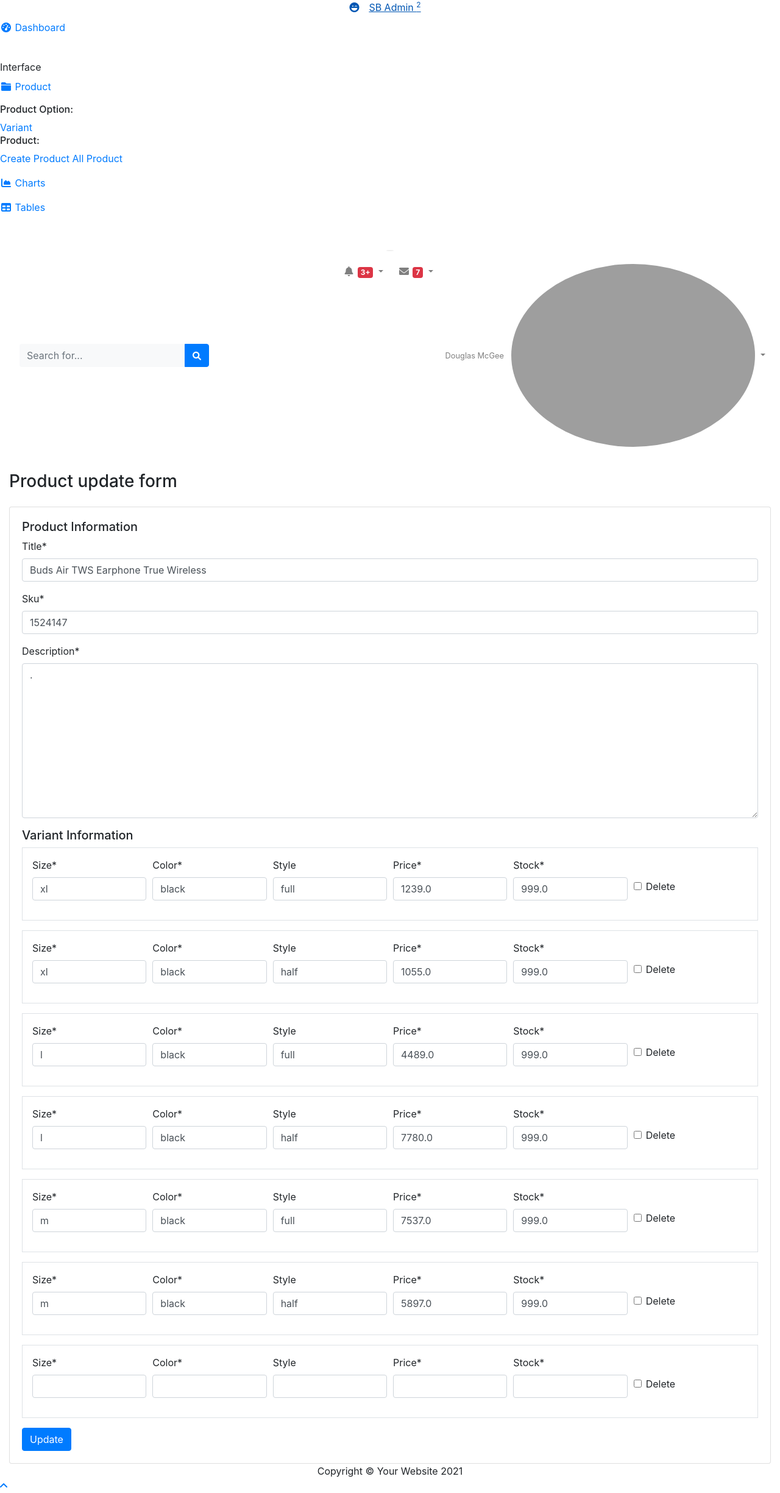
After one commit to MehediBijoy/django-coding-test-mware, a Django app: page /product/update/3/ in a window 1280 px wide. The commit adds this page. Shown: the whole page at 61% size. Run offline with Django 3.2, Linux system fonts and the light colour scheme; data comes from the database, SQL or seed files in the repository; style sheets or scripts are compiled from the project's sources; some libraries are stand-ins or nearby versions; grey boxes are pictures that could not be loaded.

Commit message:
added product update view

```diff
--- a/src/config/settings.py
+++ b/src/config/settings.py
@@ -38,7 +38,9 @@ INSTALLED_APPS = [
     'django_extensions',
     'rest_framework',
     'authentication',
-    'product'
+    'product',
+    'crispy_forms',
+    'crispy_bootstrap4',
 ]
 
 MIDDLEWARE = [
@@ -132,3 +134,5 @@ MEDIA_URL = '/media/'
 DEFAULT_AUTO_FIELD = 'django.db.models.BigAutoField'
 
 LOGIN_REDIRECT_URL = '/dashboard'
+
+CRISPY_TEMPLATE_PACK = 'bootstrap4'
--- a/src/product/forms.py
+++ b/src/product/forms.py
@@ -1,14 +1,46 @@
-from django.forms import forms, ModelForm, CharField, TextInput, Textarea, BooleanField, CheckboxInput
+from django import forms
 
-from product.models import Variant
+from product.models import Product, Variant, ProductVariantPrice, ProductVariant
 
 
-class VariantForm(ModelForm):
+class VariantForm(forms.ModelForm):
     class Meta:
         model = Variant
         fields = '__all__'
         widgets = {
-            'title': TextInput(attrs={'class': 'form-control'}),
-            'description': Textarea(attrs={'class': 'form-control'}),
-            'active': CheckboxInput(attrs={'class': 'form-check-input', 'id': 'active'})
+            'title': forms.TextInput(attrs={'class': 'form-control'}),
+            'description': forms.Textarea(attrs={'class': 'form-control'}),
+            'active': forms.CheckboxInput(attrs={'class': 'form-check-input', 'id': 'active'})
         }
+
+
+class ProductForm(forms.ModelForm):
+    class Meta:
+        model = Product
+        fields = '__all__'
+
+
+class ProductVariantPriceForm(forms.ModelForm):
+    color = forms.CharField(label='Color', max_length=20)
+    size = forms.CharField(label='Size', max_length=20)
+    style = forms.CharField(label='Style', max_length=20, required=False)
+
+    class Meta:
+        model = ProductVariantPrice
+        fields = ['color', 'size', 'style', 'price', 'stock']
+
+    def __init__(self, *args, **kwargs):
+        super(ProductVariantPriceForm, self).__init__(*args, **kwargs)
+
+        self.fields['size'].initial = self.get_product_variant('one')
+        self.fields['color'].initial = self.get_product_variant('two')
+        self.fields['style'].initial = self.get_product_variant('three')
+
+    def get_product_variant(self, variant_title):
+        try:
+            return ProductVariant.objects.get(
+                id=getattr(self.instance,
+                           f'product_variant_{variant_title}_id')
+            ).variant_title
+        except ProductVariant.DoesNotExist:
+            return None
--- a/src/product/models.py
+++ b/src/product/models.py
@@ -7,6 +7,9 @@ class Variant(TimeStampMixin):
     title = models.CharField(max_length=40, unique=True)
     description = models.TextField()
     active = models.BooleanField(default=True)
+
+    def __str__(self):
+        return self.title
 
 
 class Product(TimeStampMixin):
@@ -28,6 +31,9 @@ class ProductVariant(TimeStampMixin):
     variant = models.ForeignKey(Variant, on_delete=models.CASCADE)
     product = models.ForeignKey(Product, on_delete=models.CASCADE)
 
+    def __str__(self):
+        return self.variant_title
+
 
 class ProductVariantPrice(TimeStampMixin):
     product_variant_one = models.ForeignKey(ProductVariant, on_delete=models.CASCADE, null=True,
@@ -38,4 +44,6 @@ class ProductVariantPrice(TimeStampMixin):
                                               related_name='product_variant_three')
     price = models.FloatField()
     stock = models.FloatField()
-    product = models.ForeignKey(Product, on_delete=models.CASCADE, related_name='product_variant_prices')
+    product = models.ForeignKey(
+        Product, on_delete=models.CASCADE, related_name='product_variant_prices'
+    )
--- /dev/null
+++ b/src/product/templates/products/edit.html
@@ -0,0 +1,67 @@
+{% extends 'backend/base.html' %}
+{% load crispy_forms_tags %}
+
+{% block title %} Product Update form {% endblock %}
+
+{% block content %}
+
+<div class="d-sm-flex align-items-center justify-content-between mb-4">
+    <h1 class="h3 mb-0 text-gray-800">Product update form</h1>
+</div>
+
+<div class="card">
+    <div class="card-body">
+        <form method="post">
+            {% csrf_token %}
+
+            <!-- Product Information -->
+            <div class="mb-3">
+                <h5 class="mb-2">Product Information</h5>
+                {{ form|crispy }}
+            </div>
+
+            <!-- Variant Information -->
+            <div class="mb-3">
+                <h5 class="mb-2">Variant Information</h5>
+                {{ formset.management_form }}
+                {% for variant in formset.forms %}
+                <div class="mb-3 border p-3">
+                    <!-- Use form-row for each variant field -->
+                    <div class="form-row">
+                        <!-- ID field is required for each object -->
+                        {{ variant.id }}
+
+                        <div class="col">
+                            {{ variant.size|as_crispy_field }}
+                        </div>
+
+                        <div class="col">
+                            {{ variant.color|as_crispy_field }}
+                        </div>
+
+                        <div class="col">
+                            {{ variant.style|as_crispy_field }}
+                        </div>
+
+                        <div class="col">
+                            {{ variant.price|as_crispy_field }}
+                        </div>
+
+                        <div class="col">
+                            {{ variant.stock|as_crispy_field }}
+                        </div>
+
+                        <div class="col align-self-center mt-4">
+                            {{ variant.DELETE|as_crispy_field }}
+                        </div>
+                    </div>
+                </div>
+                {% endfor %}
+            </div>
+
+            <button type="submit" class="btn btn-primary">Update</button>
+        </form>
+    </div>
+</div>
+
+{% endblock %}
--- a/src/product/templates/products/list.html
+++ b/src/product/templates/products/list.html
@@ -88,7 +88,7 @@
                         </td>
                         <td>
                             <div class="btn-group btn-group-sm">
-                                <a href="" class="btn btn-success">Edit</a>
+                                <a href="{% url 'product:update.product' product.id %}" class="btn btn-success">Edit</a>
                             </div>
                         </td>
                     </tr>
--- a/src/product/urls.py
+++ b/src/product/urls.py
@@ -1,7 +1,7 @@
 from django.urls import path
 from django.views.generic import TemplateView
 
-from product.views.product import CreateProductView, ProductListView
+from product.views.product import CreateProductView, ProductListView, ProductUpdateView
 from product.views.variant import VariantView, VariantCreateView, VariantEditView
 
 app_name = "product"
@@ -15,4 +15,5 @@ urlpatterns = [
     # Products URLs
     path('create/', CreateProductView.as_view(), name='create.product'),
     path('list/', ProductListView.as_view(), name='list.product'),
+    path('update/<int:pk>/', ProductUpdateView.as_view(), name='update.product'),
 ]
--- a/src/product/views/product.py
+++ b/src/product/views/product.py
@@ -1,7 +1,11 @@
 from django.views import generic
+from django.urls import reverse_lazy
+from django.db.models import Q
 from django.db.models.query import QuerySet
+from django.forms.models import inlineformset_factory
 
-from product.models import Variant, Product, ProductVariant
+from product.models import Variant, Product, ProductVariant, ProductVariantPrice
+from product.forms import ProductForm, ProductVariantPriceForm
 
 
 class CreateProductView(generic.TemplateView):
@@ -44,13 +48,12 @@ class ProductListView(generic.ListView):
             queryset = queryset.filter(title__icontains=product_title)
 
         if product_variant:
-            queryset = queryset.filter(
-                productvariant__variant_title=product_variant
-            )
+            query_q = Q(
+                product_variant_prices__product_variant_one__variant_title=product_variant) | \
+                Q(product_variant_prices__product_variant_two__variant_title=product_variant) | \
+                Q(product_variant_prices__product_variant_three__variant_title=product_variant)
+            queryset = queryset.filter(query_q).distinct()
 
-        # Here is the ambiguity from django
-        # by default django handle distinct but here not work
-        # That's why I use distinct method here.
         if product_price_from:
             queryset = queryset.filter(
                 product_variant_prices__price__gte=product_price_from
@@ -65,3 +68,59 @@ class ProductListView(generic.ListView):
             queryset = queryset.filter(created_at__gte=product_date)
 
         return queryset
+
+
+class ProductUpdateView(generic.UpdateView):
+    model = Product
+    form_class = ProductForm
+    template_name = 'products/edit.html'
+    success_url = reverse_lazy('product:list.product')
+
+    def get_context_data(self, **kwargs):
+        context = super().get_context_data(**kwargs)
+
+        formset = inlineformset_factory(
+            Product, ProductVariantPrice,
+            form=ProductVariantPriceForm,
+            extra=1, can_delete=True
+        )
+
+        if self.request.POST:
+            context['formset'] = formset(
+                self.request.POST, instance=self.object)
+        else:
+            context['formset'] = formset(instance=self.object)
+
+        return context
+
+    def form_valid(self, form):
+        context = self.get_context_data(form=form)
+        formset = context['formset']
+        if formset.is_valid():
+            form.save()
+            formset.save()
+
+            for variant_form in formset:
+                if not variant_form.cleaned_data.get('DELETE'):
+                    color = variant_form.cleaned_data.get('color')
+                    size = variant_form.cleaned_data.get('size')
+                    style = variant_form.cleaned_data.get('style')
+                    product = variant_form.cleaned_data.get('product')
+
+                    self.handle_variant('Size', size, product,
+                                        variant_form, 'product_variant_one')
+                    self.handle_variant('Color', color, product,
+                                        variant_form, 'product_variant_two')
+                    self.handle_variant('Style', style, product,
+                                        variant_form, 'product_variant_three')
+            return super().form_valid(form)
+        return self.render_to_response(context)
+
+    def handle_variant(self, variant_title, variant_value, product, form, field_name):
+        if variant_value:
+            variant = Variant.objects.get(title=variant_title)
+            product_variant, created = ProductVariant.objects.get_or_create(
+                variant_title=variant_value, variant=variant, product=product
+            )
+            setattr(form.instance, field_name, product_variant)
+            form.instance.save()
```
Also changed, not shown: 2 other files.
